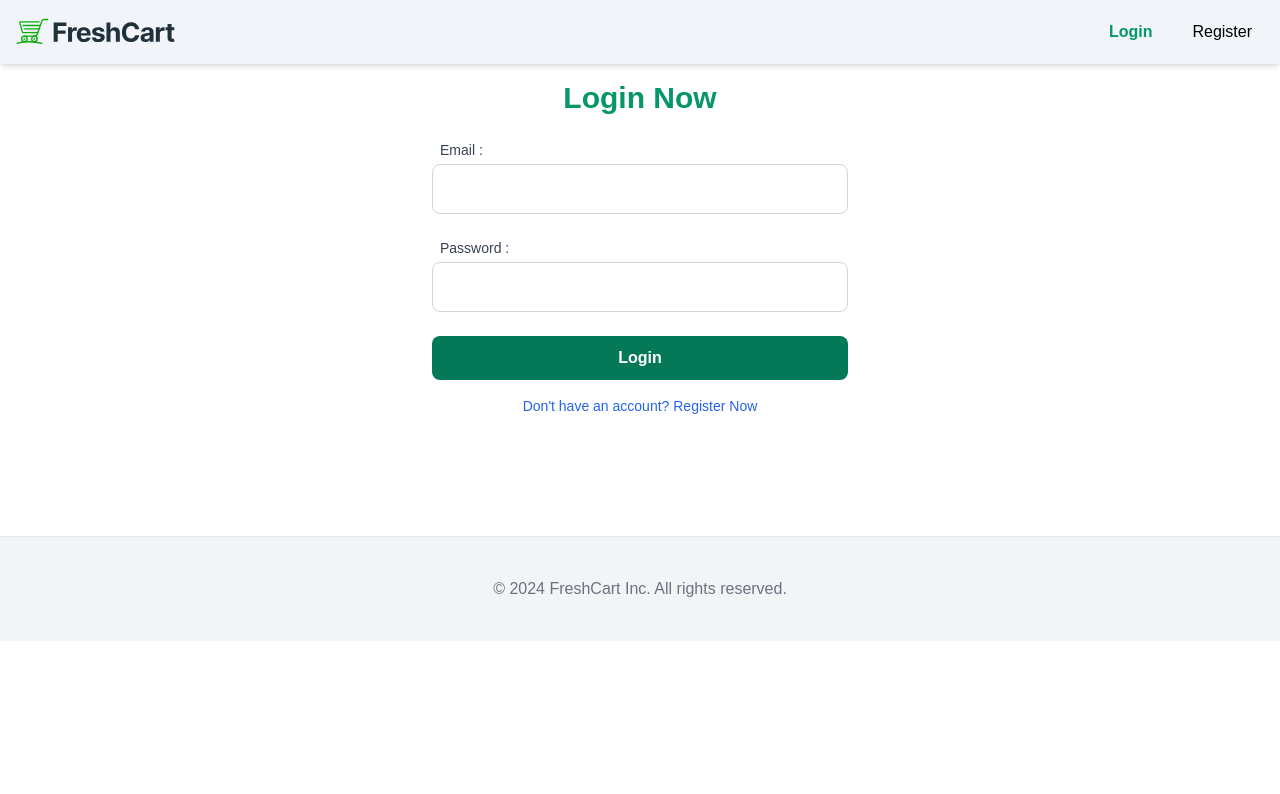
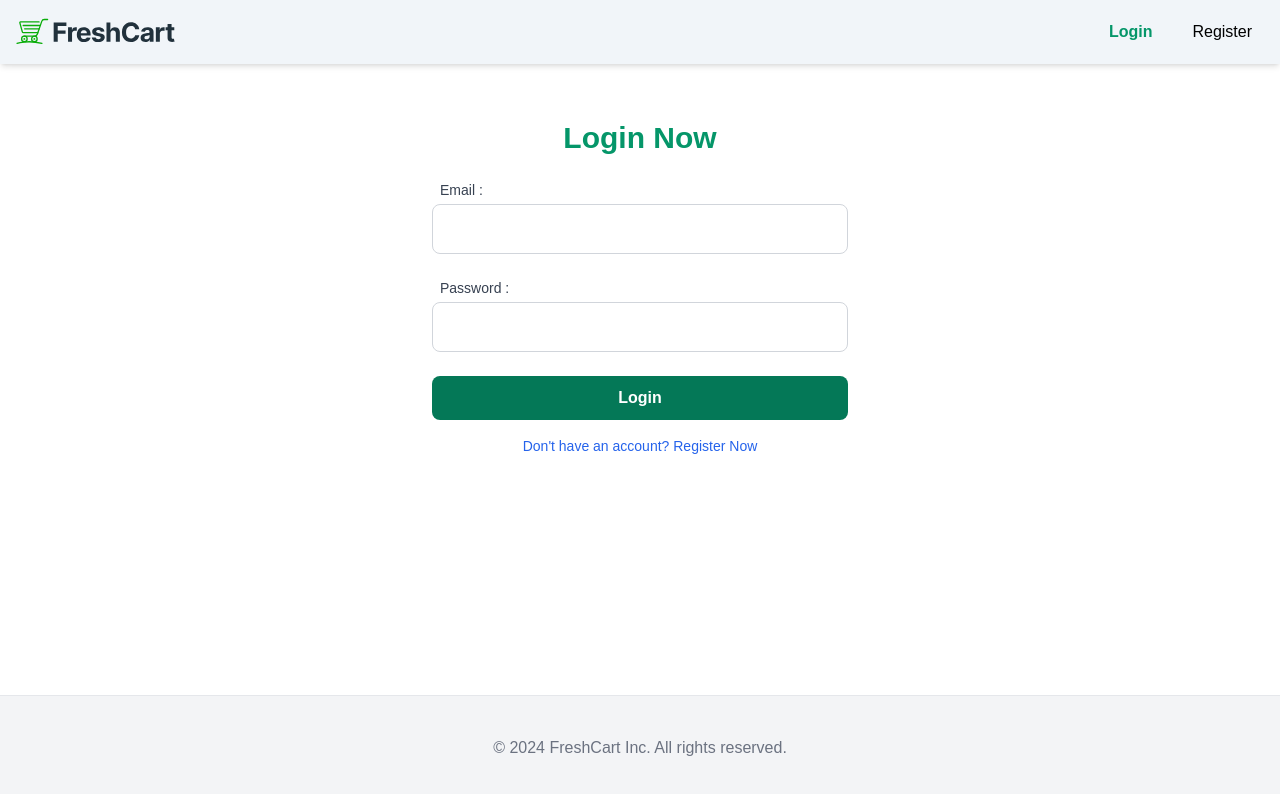
Before and after one commit to Ahmedtamerr505/FreshCart, a React (Vite) app: page /login in a window 1280 px wide. Shown: the top 794 px of the page. Built offline with nearby package versions, Linux system fonts and the light colour scheme.

Commit message:
refactor Layout and Footer components for improved structure and readability

```diff
--- a/src/components/Footer/Footer.jsx
+++ b/src/components/Footer/Footer.jsx
@@ -5,7 +5,7 @@ export default function Footer() {
   const currentYear = new Date().getFullYear();
 
   return (
-    <footer className="bg-gray-100 py-10 mt-10 border-t border-gray-200 mx-auto">
+    <footer className="bg-gray-100 py-10 mt-10 border-t  border-gray-200 ">
       <div className="container mx-auto px-4">
 
 
--- a/src/components/Layout/Layout.jsx
+++ b/src/components/Layout/Layout.jsx
@@ -1,18 +1,22 @@
-import React from 'react'
-import style from "./Layout.module.css"
-import Navbar from './../Navbar/Navbar';
-import { Outlet } from 'react-router-dom';
-import Footer from './../Footer/Footer';
+import React from "react";
+import style from "./Layout.module.css";
+import Navbar from "./../Navbar/Navbar";
+import { Outlet } from "react-router-dom";
+import Footer from "./../Footer/Footer";
 
 export default function Layout() {
-  return <>
-  <Navbar/>
-  <div className='container mx-auto px-10 py-10'>
-    <Outlet/>
-  </div>
-  <Footer/>
+  return (
+    <>
+      <div className="flex flex-col min-h-screen">
+        <Navbar />
 
-  </>
+        {/* This flex-grow pushes the footer down even if content is short */}
+        <main className="flex-grow container mx-auto px-4 mt-20">
+          <Outlet />
+        </main>
 
-
+        <Footer />
+      </div>
+    </>
+  );
 }
```
